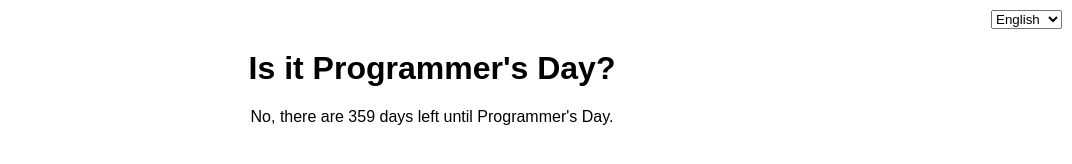
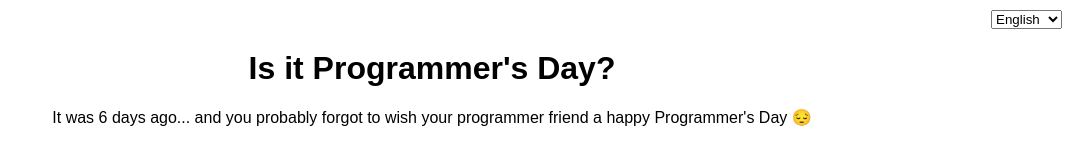
Before and after one commit to mplp88/isitprogrammersday, a plain HTML site: page index.html in a window 1280 px wide. Shown: the whole page, without its empty margins (208-1280 px from the left). Drawn offline with Linux system fonts and the light colour scheme.

Commit message:
Refactor Programmer's Day calculation logic

```diff
--- a/index.html
+++ b/index.html
@@ -58,45 +58,87 @@
         document.getElementById('lang').value = lang;
         return lang;
       }
+
       function changeLanguage() {
         const selectedLanguage = document.getElementById('lang').value;
         localStorage.setItem('lang', selectedLanguage);
         updateProgrammersDay();
       }
+
       function updateProgrammersDay() {
         const today = new Date();
         const currentYear = today.getFullYear();
-        // Programmer's Day is the 256th day of the year.
-        // If it has already passed this year, use next year's date.
-        let programmersDay = new Date(currentYear, 0, 256);
-        if (today > programmersDay) {
-          programmersDay = new Date(currentYear + 1, 0, 256);
-        }
+        const programmersDayThisYear = new Date(currentYear, 0, 256);
         const lang = getLanguage().startsWith('es') ? 'es' : 'en';
         const messages = {
           es: {
             title: '¿Es el Día del Programador?',
             yes: '¡Sí! Hoy es el Día del Programador 🎉',
             no: 'No, faltan {d} días para el Día del Programador.',
+            missed:
+              'Fue hace {d} días... y seguro te olvidaste de saludar a tu amigo programador 😔',
+            missedSingle:
+              'Fue ayer... y seguro te olvidaste de saludar a tu amigo programador 😔',
           },
           en: {
             title: "Is it Programmer's Day?",
             yes: "Yes! Today is Programmer's Day 🎉",
             no: "No, there are {d} days left until Programmer's Day.",
+            missed:
+              "It was {d} days ago... and you probably forgot to wish your programmer friend a happy Programmer's Day 😔",
+            missedSingle:
+              "It was yesterday... and you probably forgot to wish your programmer friend a happy Programmer's Day 😔",
           },
         };
+
         document.getElementById('titulo').innerText = messages[lang].title;
-        if (today.toDateString() === programmersDay.toDateString()) {
+
+        // Programmer's Day is today
+        if (today.toDateString() === programmersDayThisYear.toDateString()) {
           document.getElementById('resultado').innerText = messages[lang].yes;
           return;
         }
-        const difference = Math.ceil(
-          (programmersDay - today) / (1000 * 60 * 60 * 24),
+
+        // Programmer's Day already happened this year
+        if (today > programmersDayThisYear) {
+          const daysSince = Math.floor(
+            (today - programmersDayThisYear) / (1000 * 60 * 60 * 24),
+          );
+
+          if (daysSince === 1) {
+            document.getElementById('resultado').innerText =
+              messages[lang].missedSingle;
+            return;
+          }
+
+          if (daysSince <= 15) {
+            document.getElementById('resultado').innerText = messages[
+              lang
+            ].missed.replace('{d}', daysSince);
+            return;
+          }
+
+          // More than 15 days have passed: calculate next Programmer's Day
+          const nextProgrammersDay = new Date(currentYear + 1, 0, 256);
+          const daysUntilNext = Math.ceil(
+            (nextProgrammersDay - today) / (1000 * 60 * 60 * 24),
+          );
+          document.getElementById('resultado').innerText = messages[
+            lang
+          ].no.replace('{d}', daysUntilNext);
+          return;
+        }
+
+        // Programmer's Day hasn't happened yet this year
+        const daysUntil = Math.ceil(
+          (programmersDayThisYear - today) / (1000 * 60 * 60 * 24),
         );
+
         document.getElementById('resultado').innerText = messages[
           lang
-        ].no.replace('{d}', difference);
+        ].no.replace('{d}', daysUntil);
       }
+
       updateProgrammersDay();
     </script>
   </body>
```
